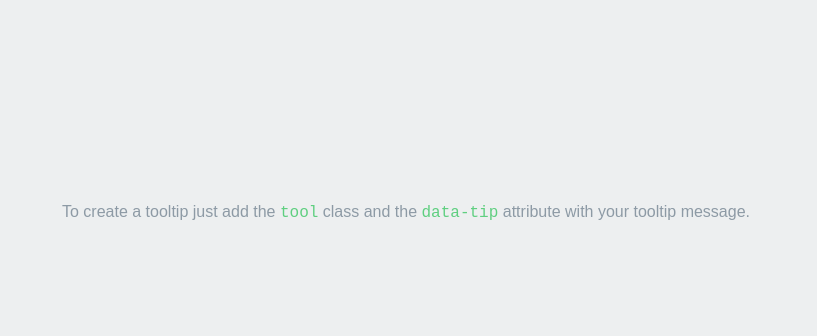
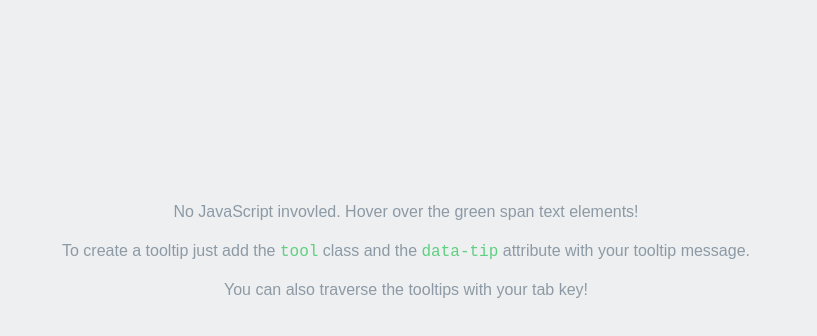
Before and after one commit to jannesbrunner/web-workspace, a plain HTML site: page css-tooltips/index.html in a window 1280 px wide. Shown: the part 168-504 px from the top of the page, without its empty margins (234-1051 px from the left). Drawn offline with Linux system fonts and the light colour scheme.

Commit message:
Add Readme for css tooltips

```diff
--- a/css-tooltips/index.html
+++ b/css-tooltips/index.html
@@ -13,7 +13,12 @@
     <div class="wrap">
 
       <h1>Pure CSS Tooltips</h1>
+
+    <p>No JavaScript invovled. Hover over the green span text elements!</p>
+
       <p>To create a tooltip just add the <span class="tool" data-tip="This is a tooltip" tabindex="1">tool</span> class and the <span class="tool" data-tip="For real! Really really awesome" tabindex="2">data-tip</span> attribute with your tooltip message.</p>
+
+      <p>You can also traverse the tooltips with your tab key!</p>
 
     </div>
 
```
Also changed, not shown: 1 other file.
